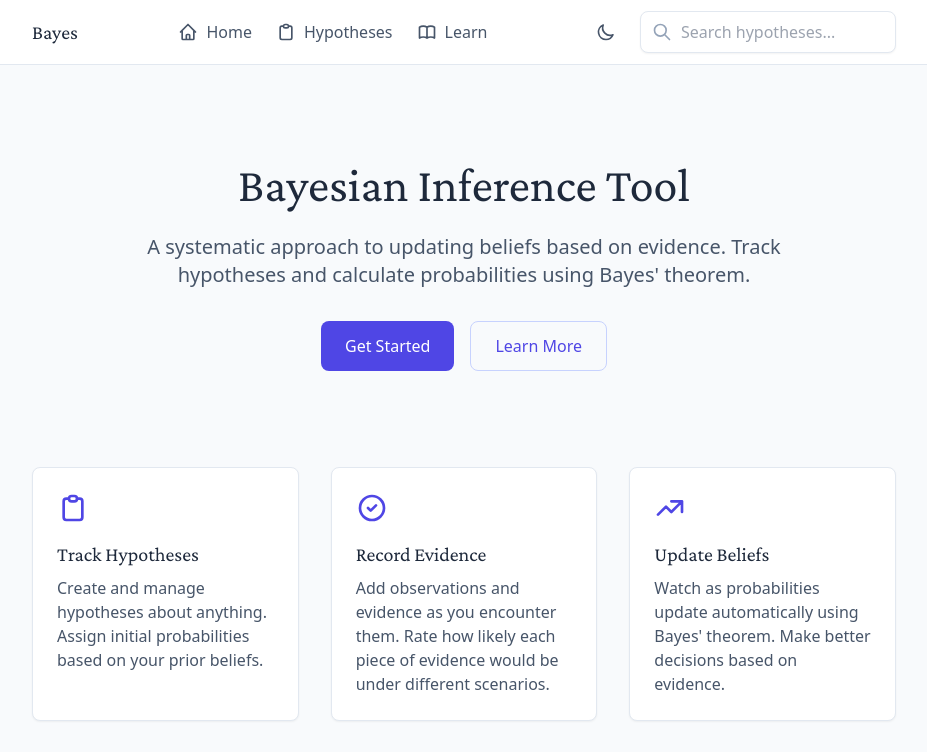
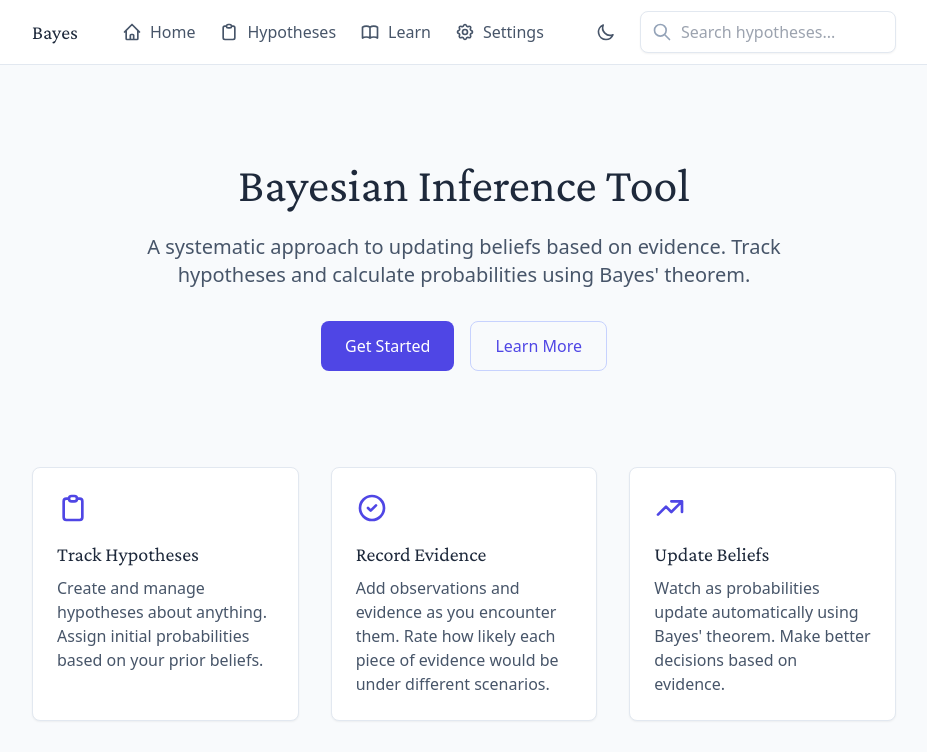
Before and after one commit to narthur/bayes, a SvelteKit app: page / in a window 1280 px wide. Shown: the top 752 px of the page, without its empty margins (176-1103 px from the left). Built offline with nearby package versions, Linux system fonts and the light colour scheme.

Commit message:
restore settings link

```diff
--- a/src/routes/+layout.svelte
+++ b/src/routes/+layout.svelte
@@ -144,7 +144,26 @@
 							</svg>
 							<span>Learn</span>
 						</a>
-
+						<a
+							href="/settings"
+							class="text-slate-600 hover:text-indigo-600 transition-colors flex items-center gap-2 dark:text-slate-400 dark:hover:text-indigo-400"
+						>
+							<svg class="w-5 h-5" fill="none" stroke="currentColor" viewBox="0 0 24 24">
+								<path
+									stroke-linecap="round"
+									stroke-linejoin="round"
+									stroke-width="2"
+									d="M10.325 4.317c.426-1.756 2.924-1.756 3.35 0a1.724 1.724 0 002.573 1.066c1.543-.94 3.31.826 2.37 2.37a1.724 1.724 0 001.065 2.572c1.756.426 1.756 2.924 0 3.35a1.724 1.724 0 00-1.066 2.573c.94 1.543-.826 3.31-2.37 2.37a1.724 1.724 0 00-2.572 1.065c-.426 1.756-2.924 1.756-3.35 0a1.724 1.724 0 00-2.573-1.066c-1.543.94-3.31-.826-2.37-2.37a1.724 1.724 0 00-1.065-2.572c-1.756-.426-1.756-2.924 0-3.35a1.724 1.724 0 001.066-2.573c-.94-1.543.826-3.31 2.37-2.37.996.608 2.296.07 2.572-1.065z"
+								/>
+								<path
+									stroke-linecap="round"
+									stroke-linejoin="round"
+									stroke-width="2"
+									d="M15 12a3 3 0 11-6 0 3 3 0 016 0z"
+								/>
+							</svg>
+							<span>Settings</span>
+						</a>
 					</div>
 
 
@@ -194,6 +213,26 @@
 									/>
 								</svg>
 								<span>Learn</span>
+							</a>
+							<a
+								href="/settings"
+								class="text-slate-600 hover:text-indigo-600 transition-colors flex items-center gap-2 dark:text-slate-400 dark:hover:text-indigo-400"
+							>
+								<svg class="w-5 h-5" fill="none" stroke="currentColor" viewBox="0 0 24 24">
+									<path
+										stroke-linecap="round"
+										stroke-linejoin="round"
+										stroke-width="2"
+										d="M10.325 4.317c.426-1.756 2.924-1.756 3.35 0a1.724 1.724 0 002.573 1.066c1.543-.94 3.31.826 2.37 2.37a1.724 1.724 0 001.065 2.572c1.756.426 1.756 2.924 0 3.35a1.724 1.724 0 00-1.066 2.573c.94 1.543-.826 3.31-2.37 2.37a1.724 1.724 0 00-2.572 1.065c-.426 1.756-2.924 1.756-3.35 0a1.724 1.724 0 00-2.573-1.066c-1.543.94-3.31-.826-2.37-2.37a1.724 1.724 0 00-1.065-2.572c-1.756-.426-1.756-2.924 0-3.35a1.724 1.724 0 001.066-2.573c-.94-1.543.826-3.31 2.37-2.37.996.608 2.296.07 2.572-1.065z"
+									/>
+									<path
+										stroke-linecap="round"
+										stroke-linejoin="round"
+										stroke-width="2"
+										d="M15 12a3 3 0 11-6 0 3 3 0 016 0z"
+									/>
+								</svg>
+								<span>Settings</span>
 							</a>
 						</div>
 					</div>
```
